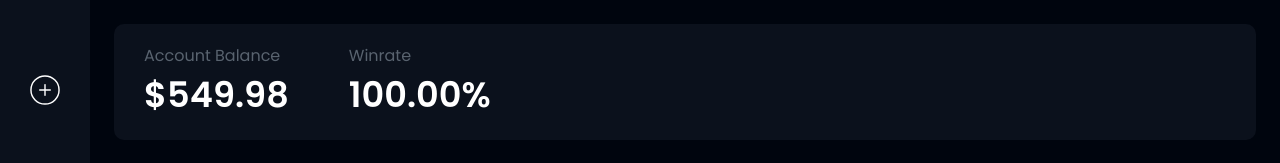
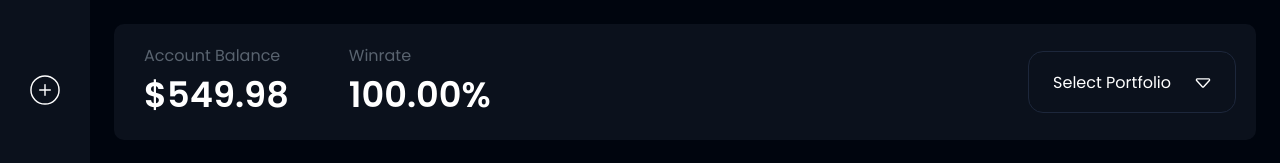
Before and after one commit to flipjorge/trading-journal-react, a React (Vite) app: page / in a window 1280 px wide. Shown: the top 163 px of the page. Built offline with nearby package versions, Linux system fonts and the light colour scheme.

Commit message:
Implement and style portfolio select component

```diff
--- a/src/components/PortfolioHeader.tsx
+++ b/src/components/PortfolioHeader.tsx
@@ -2,6 +2,7 @@ import { usePortfolioBalance, usePortfolioWinRate } from "../hooks/portfolioHook
 import { useGetSelectedPortfolio } from "../hooks/selectedPortfolioHooks";
 import * as Styles from "../styles/PortfolioHeader.styles";
 import { convertNumberToCurrency, convertNumberToPercentage } from "../utils/formatUtils";
+import { PortfolioSelect } from "./PortfolioSelect";
 
 export const PortfolioHeader = () => {
 
@@ -33,6 +34,7 @@ export const PortfolioHeader = () => {
                     </Styles.ItemValue>
                 </Styles.Item>
             </Styles.ItemsContainer>
+            <PortfolioSelect/>
         </Styles.Container>
     )
 }
--- /dev/null
+++ b/src/components/PortfolioSelect.tsx
@@ -0,0 +1,36 @@
+import * as Select from "@radix-ui/react-select";
+import * as Styles from "../styles/PortfolioSelect.styles";
+import SelectArrowIcon from '../assets/select-arrow-icon.svg?react';
+
+export const PortfolioSelect = () => {
+
+    return (
+        <Select.Root>
+            <Styles.Trigger>
+                <Select.Value placeholder="Select Portfolio"/>
+                <Styles.Icon>
+                    <SelectArrowIcon/>
+                </Styles.Icon>
+            </Styles.Trigger>
+
+            <Select.Portal>
+                <Styles.Content position="popper">
+                    <Select.ScrollUpButton />
+                    <Select.Viewport>
+                        <Styles.Item value="Portfolio 1">
+                            <Select.ItemText>Portfolio 1</Select.ItemText>
+                        </Styles.Item>
+                        <Styles.Item value="Portfolio 2">
+                            <Select.ItemText>Portfolio 2</Select.ItemText>
+                        </Styles.Item>
+                        <Styles.Item value="Portfolio 3">
+                            <Select.ItemText>Portfolio 3</Select.ItemText>
+                        </Styles.Item>
+                    </Select.Viewport>
+                    <Select.ScrollDownButton />
+                    <Select.Arrow />
+                </Styles.Content>
+            </Select.Portal>
+        </Select.Root>
+    )
+}
--- /dev/null
+++ b/src/styles/PortfolioSelect.styles.ts
@@ -0,0 +1,61 @@
+import * as Select from "@radix-ui/react-select"
+import styled from "styled-components";
+
+export const Trigger = styled(Select.Trigger)`
+    all: unset;
+    display: flex;
+    justify-content: space-between;
+    align-items: center;
+    cursor: pointer;
+    border: 1.5px solid ${props => props.theme.border};
+    border-radius: 15px;
+    padding: 0 24px;
+    gap: 24px;
+    height: 60px;
+    max-width: 350px;
+
+    &:hover, &:focus {
+        background-color: ${props => props.theme.hoverBackground};
+        border-color: ${props => props.theme.hover};
+    };
+`
+
+export const Content = styled(Select.Content)`
+    background-color: ${props => props.theme.secondaryBackground};
+    border: 1.5px solid ${props => props.theme.border};
+    border-radius: 15px;
+    overflow: hidden;
+    cursor: pointer;
+
+    width: var(--radix-select-trigger-width);
+    max-height: var(--radix-select-content-available-height);
+`
+
+export const Item = styled(Select.Item)`
+    color:white;
+    padding: 12px 21px;
+    border: 1.5px solid transparent;
+
+    &:first-child {
+        border-radius: 15px 15px 0 0;
+    }
+
+    &:last-child {
+        border-radius: 0 0 15px 15px;
+    }
+
+    &[data-highlighted] {
+        background-color: ${props => props.theme.hoverBackground};
+        border-color: ${props => props.theme.hover};
+        outline: none;
+    };
+`
+
+export const Icon = styled(Select.Icon)`
+    stroke: white;
+
+    svg {
+        width: 16px;
+        height: 10px;
+    }
+`
```
Also changed, not shown: src/assets/select-arrow-icon.svg (added).
